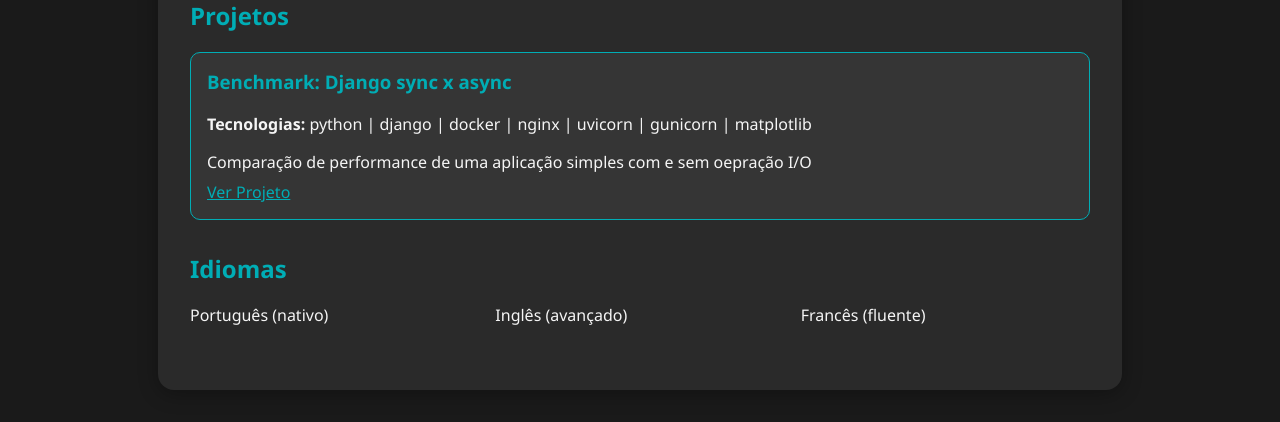
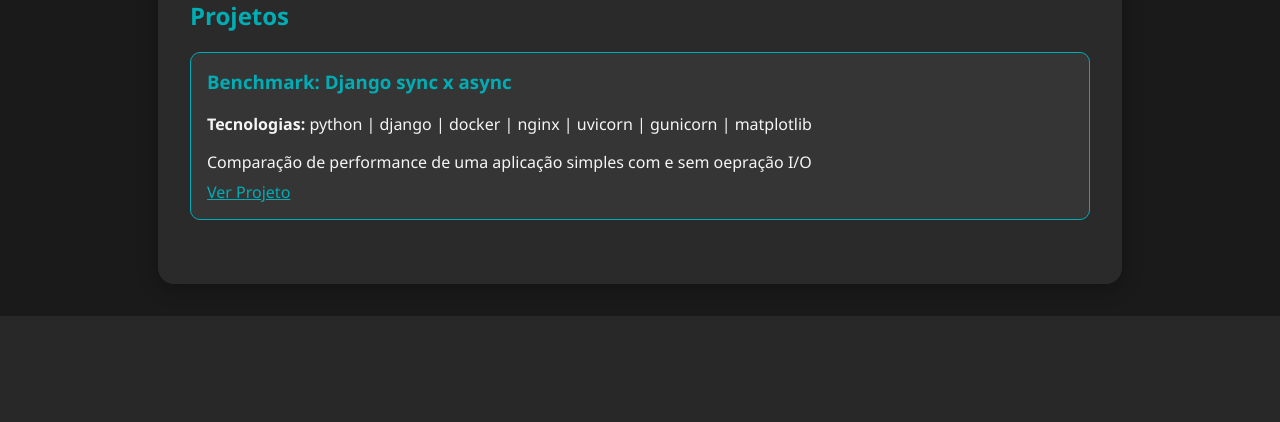
Before and after one commit to fbc165/personal-website, a Django app: page / in a window 1280 px wide. Shown: the part 1309-1731 px from the top of the page. After the commit the page ends 1625 px from the top, so only its background shows below. Run offline with Django 5.2, Linux system fonts and the light colour scheme.

Commit message:
chore: remove a seção de línguas

```diff
--- a/resume/templates/homepage.html
+++ b/resume/templates/homepage.html
@@ -246,7 +246,7 @@
                 {% endfor %}
             </div>
         </div>
-
+<!--
         <div class="section">
             <h2>Idiomas</h2>
             <div class="languages">
@@ -256,7 +256,7 @@
             </div>
         </div>
     </div>
-
+-->
     <script>
         // Scroll Reveal
         const sections = document.querySelectorAll('.section');
--- a/resume/views.py
+++ b/resume/views.py
@@ -62,7 +62,7 @@ def homepage(request):
             {"name": "CI/CD", "level": 60},
             {"name": "Jenkins", "level": 65},
         ],
-        "languages": ["Português (nativo)", "Inglês (avançado)", "Francês (fluente)"],
+        # "languages": ["Português (nativo)", "Inglês (avançado)", "Francês (fluente)"],
         "projects": [
             {
                 'title': 'Benchmark: Django sync x async',
```
